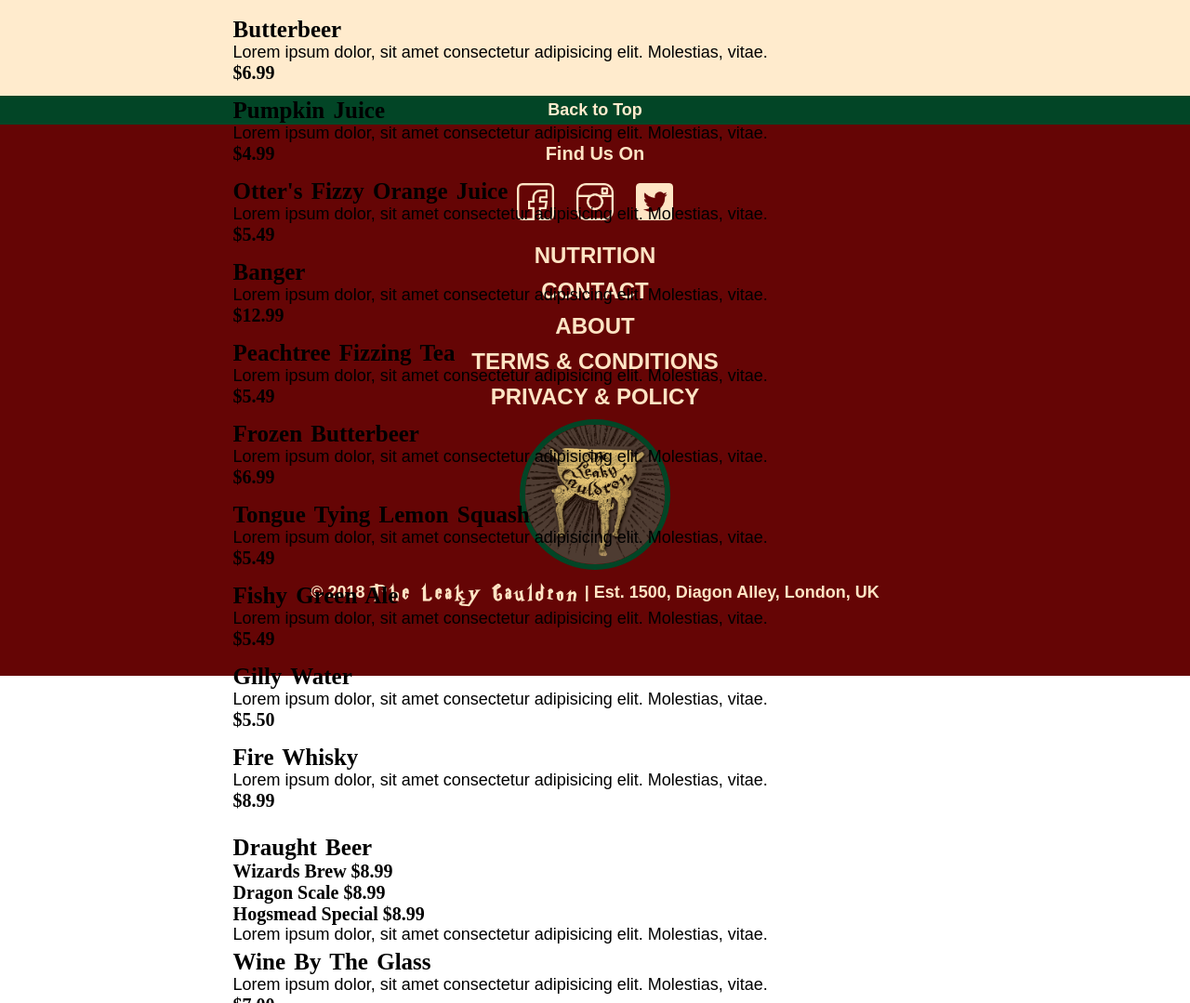
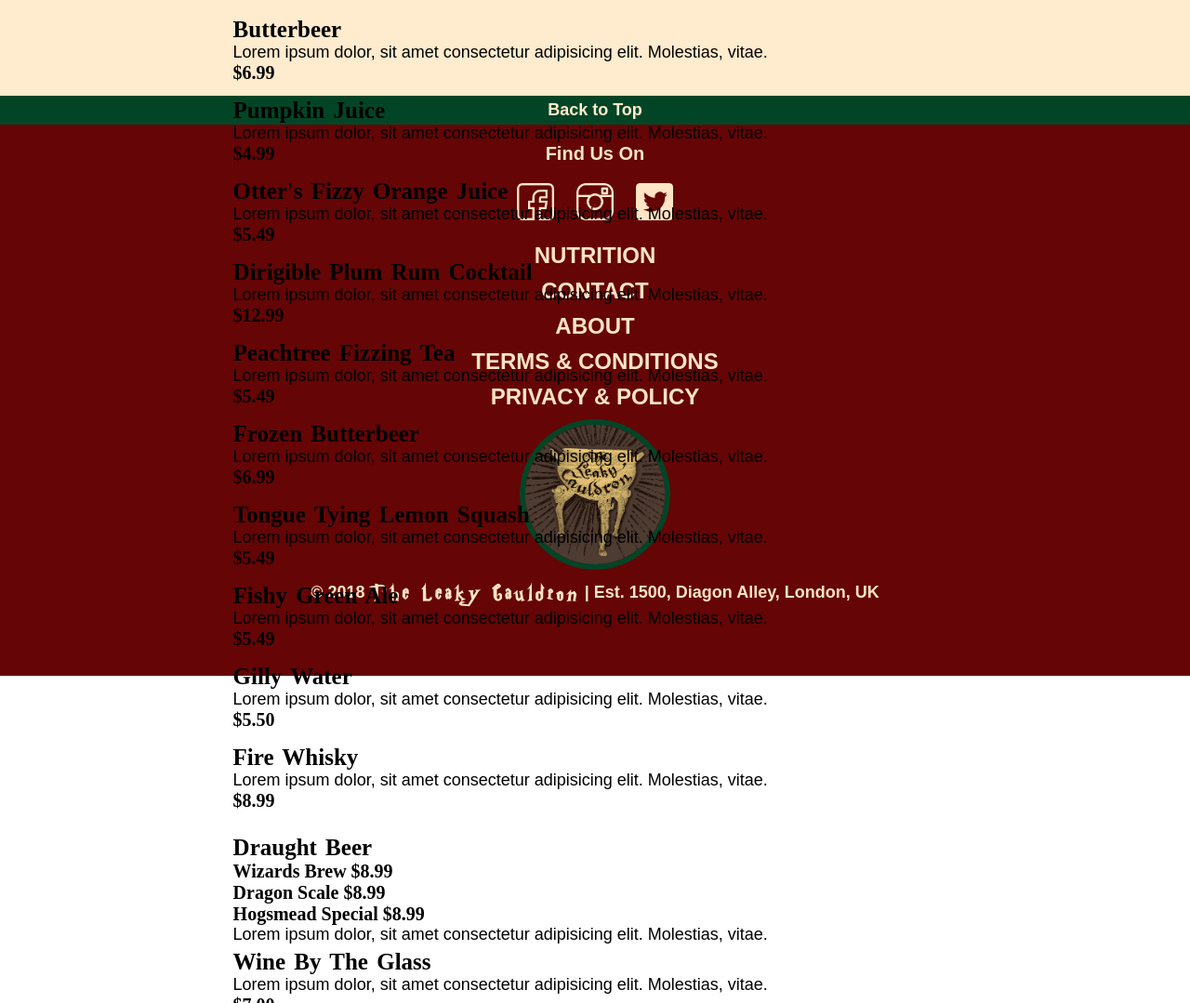
Before and after one commit to queengorga/scaling-octo-spork, a plain HTML site: page menu.html in a window 1280 px wide. Shown: the part 3017-4096 px from the top of the page at 93% size. Drawn offline with Linux system fonts and the light colour scheme; a web font is replaced by a local one.

Commit message:
Changed typo

```diff
--- a/menu.html
+++ b/menu.html
@@ -192,7 +192,7 @@
                 <h4>$5.49</h4>
             </div>
             <div class="app-row">
-                <h3>Banger</h3>
+                <h3>Dirigible Plum Rum Cocktail</h3>
                 <p>Lorem ipsum dolor, sit amet consectetur adipisicing elit. Molestias, vitae.</p>
                 <h4>$12.99</h4>
             </div>
```
Also changed, not shown: 1 other file.
